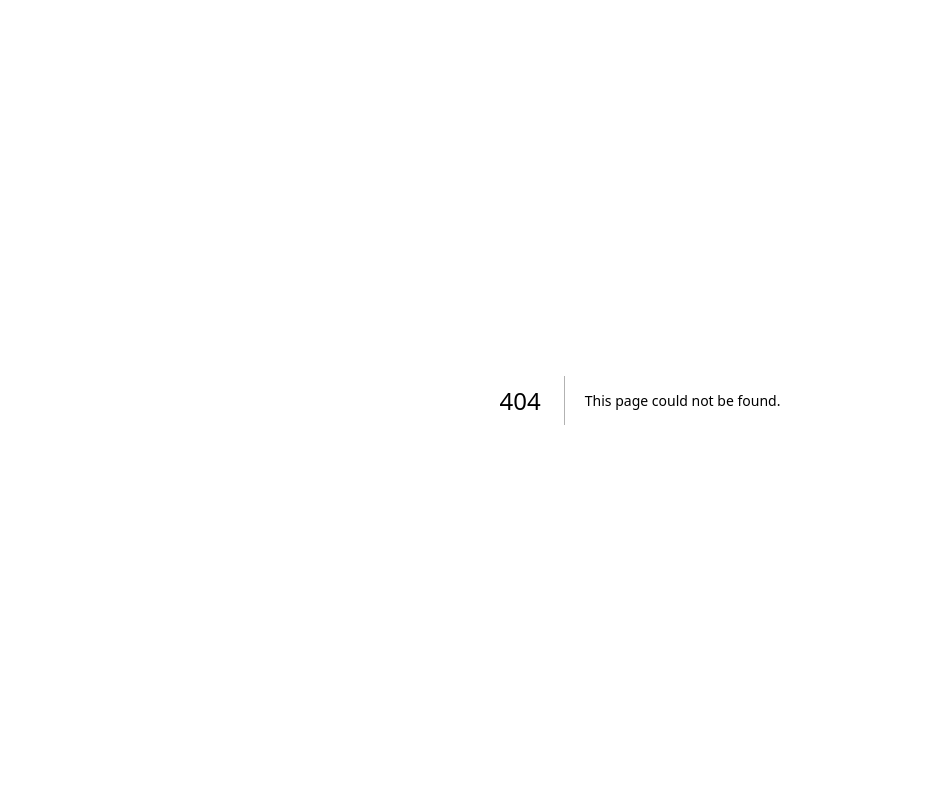
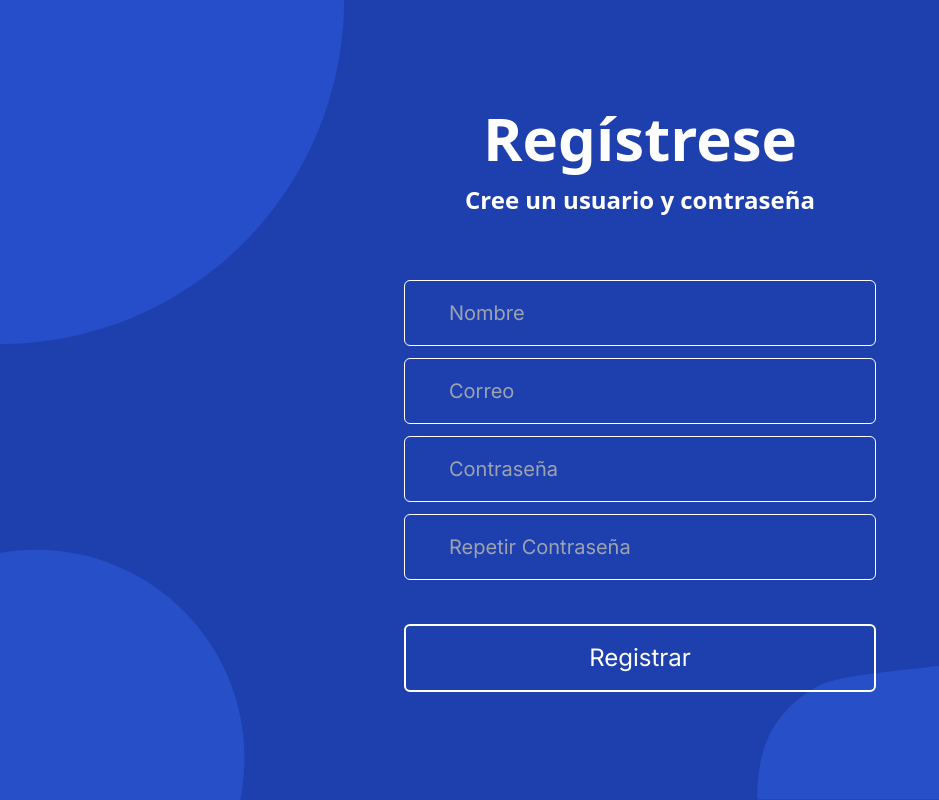
Before and after one commit to brenosantin96/brenoAnalyzer01front, a Next.js app: page /register in a window 1280 px wide. Before the commit this address had no page. Shown: the whole page, without its empty margins (0-939 px from the left). Built offline with nearby package versions, Linux system fonts and the light colour scheme.

Commit message:
created Register Page

```diff
--- a/next.config.mjs
+++ b/next.config.mjs
@@ -1,7 +1,5 @@
 /** @type {import('next').NextConfig} */
 const nextConfig = {
-
-    output: 'export'
 
 };
 
--- a/src/api/api.ts
+++ b/src/api/api.ts
@@ -19,5 +19,14 @@ export const useApi = (token?: string) => ({
 
     },
 
+    register: async (name: string, email: string, password: string, isAdmin: string) => {
+
+        const response = await axios.post(`${baseURL}/api/register`)
+
+        console.log(response)
+
+
+    }
+
 
 })
--- /dev/null
+++ b/src/app/register/page.tsx
@@ -0,0 +1,114 @@
+"use client"
+import React, { useEffect, useState } from 'react'
+import { CustomImput } from '@/components/CustomImput'
+import { useApi } from '@/api/api'
+
+const page = () => {
+
+    const api = useApi();
+
+    const [nameInput, setNameInput] = useState("");
+    const [emailInput, setEmailInput] = useState("");
+    const [passwordInput, setPasswordInput] = useState("");
+    const [passwordInput2, setPasswordInput2] = useState("");
+
+
+    //buttonControl
+    const [activeButton, setIsActiveButton] = useState(false);
+
+
+    useEffect(() => {
+        checkPasswords(passwordInput2)
+    }, [passwordInput, passwordInput2])
+
+
+    const handleRegister = async () => {
+
+
+    }
+
+    //useEffect criar uma funcao que roda todo tempo que passwordInput2 é editado, se a palavra passe nao for igual, nao libera o botao de criar o usuario.
+    //o cursor tem que ficar em cima para logo depois sair a mensagem embaixo que as palavras passes nao coincidem
+
+    const checkPasswords = (pass: string) => {
+        if (passwordInput === pass) {
+            setIsActiveButton(true)
+        } else {
+            setIsActiveButton(false)
+        }
+    }
+
+
+    return (
+        <div className='bg-blue-800 bg-[url("/assets/bgloginpagez.svg")] bg-cover bg-no-repeat h-screen w-full'>
+            <div className='container mx-auto max-w-lg '>
+
+                <div className='flex justify-center flex-col items-center h-screen p-5'>
+                    <div className='text-center font-sans text-white '>
+                        <h1 className='text-4xl md:text-6xl pb-4 font-bold'>
+                            Regístrese
+                        </h1>
+                        <h2 className='text-xl md:text-2xl font-semibold'>
+                            Cree un usuario y contraseña
+                        </h2>
+                    </div>
+
+                    <div className='flex flex-col gap-3 mt-16 w-full text-white'>
+                        <CustomImput svg='login'
+                            heightSVG='34px'
+                            widthSVG='34px'
+                            typeInput={'text'}
+                            textPlaceholder='Nombre'
+                            value={nameInput}
+                            onChangeInput={setNameInput}
+                        />
+
+                        <CustomImput svg='login'
+                            heightSVG='34px'
+                            widthSVG='34px'
+                            typeInput={'text'}
+                            textPlaceholder='Correo'
+                            value={emailInput}
+                            onChangeInput={setEmailInput}
+                        />
+
+                        <CustomImput svg='key'
+                            heightSVG='34px'
+                            widthSVG='34px'
+                            typeInput={'password'}
+                            textPlaceholder='Contraseña'
+                            value={passwordInput}
+                            onChangeInput={setPasswordInput}
+                        />
+
+                        <CustomImput svg='key'
+                            heightSVG='34px'
+                            widthSVG='34px'
+                            typeInput={'password'}
+                            textPlaceholder='Repetir Contraseña'
+                            value={passwordInput2}
+                            onChangeInput={setPasswordInput2}
+                        />
+
+                        <button
+                            onClick={handleRegister}
+                            className={`
+                              ${activeButton ? "px-2 bg-transparent border-2 text-[#FFF] hover:bg-white hover:text-blue-600 text-2xl py-4 border-[#FFF] rounded-md mt-8 duration-150 ease-in-out" :
+                                    "px-2 bg-[#aaa] border-2 text-[#111010] text-2xl py-4 border-[#aaa] rounded-md mt-8 duration-150 ease-in-out cursor-not-allowed"}
+                            `}
+                            disabled={!activeButton}
+                        >
+                            Registrar
+                        </button>
+                    </div>
+
+                </div>
+            </div>
+        </div>
+    )
+}
+
+export default page
+
+//url();
+//file has to be in public
--- a/src/components/FormLoginPage.tsx
+++ b/src/components/FormLoginPage.tsx
@@ -2,6 +2,7 @@
 import React, { useEffect, useState } from 'react'
 import { CustomImput } from './CustomImput'
 import { useApi } from '@/api/api';
+import Link from 'next/link';
 
 export const FormLoginPage = () => {
 
@@ -16,6 +17,8 @@ export const FormLoginPage = () => {
 
 
     const handleLogin = async () => {
+        //se acertar usuario e palavra passe, vai poder entrar.
+        //realizar pagina de registro?
 
     }
 
@@ -47,6 +50,10 @@ export const FormLoginPage = () => {
             >
                 Login
             </button>
+
+            <p>Primero acceso? <Link href={'/register'}>Registrese</Link></p>
+
+
         </div>
     )
 }
```
Also changed, not shown: src/app/page.tsx (+0 -7 lines).
